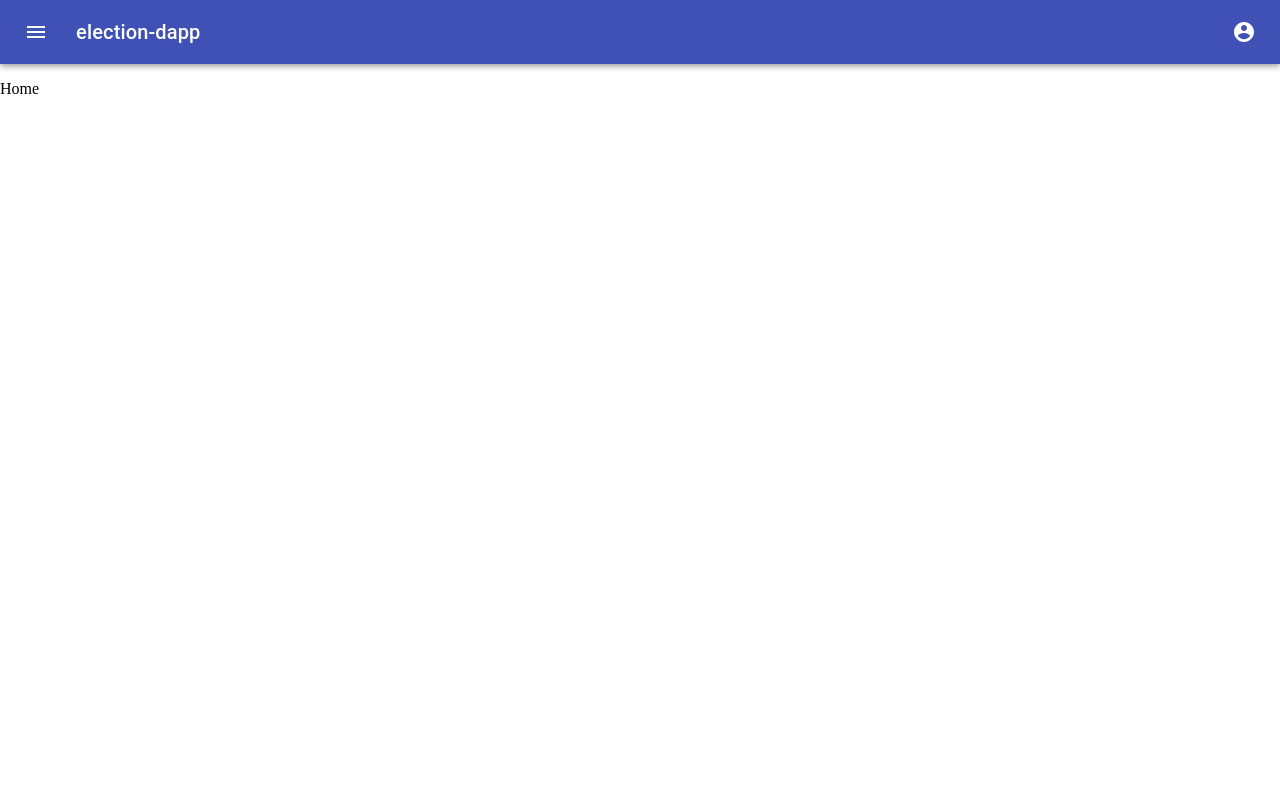
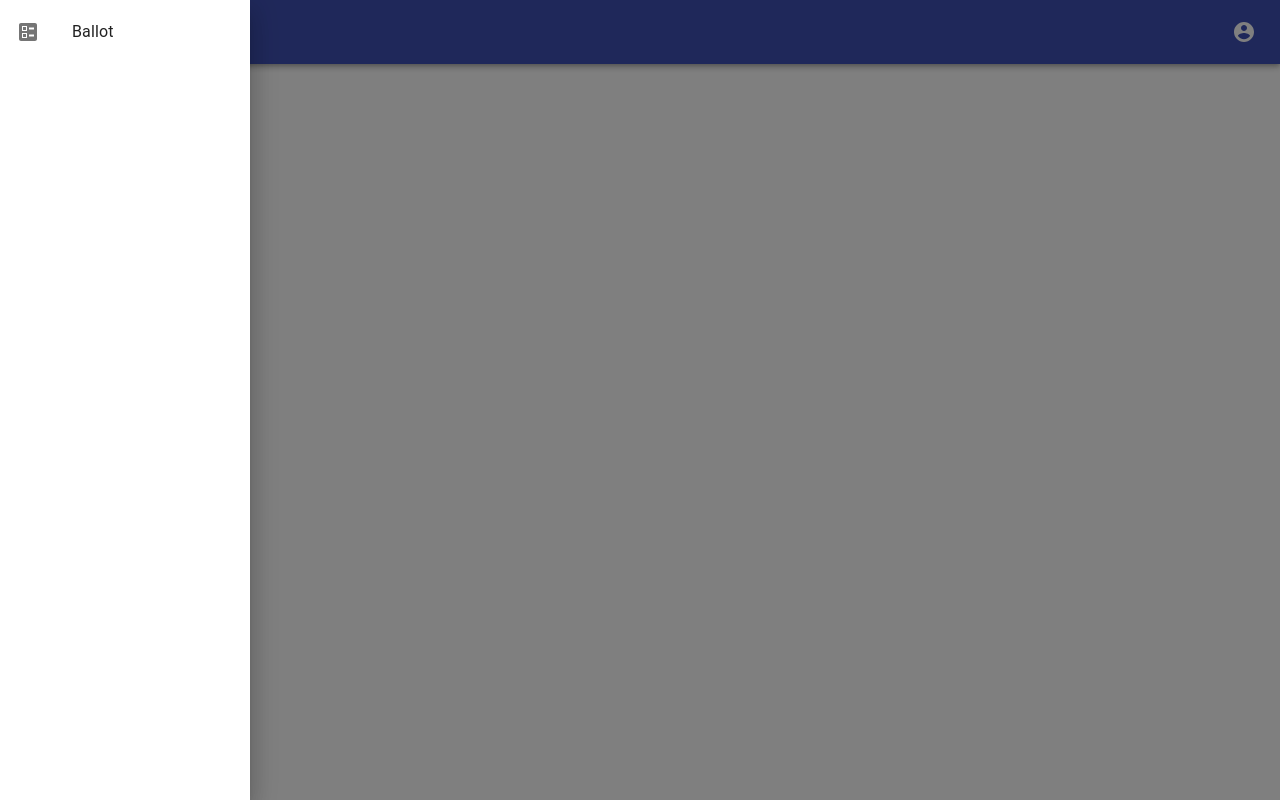
Before and after one commit to dobrucki/election-dapp, a React (Create React App) app in the folder app/: page / in a window 1280 px wide. Both pictures are taken after a click on the button 36 px from the left and 32 px from the top of the page. Built offline with nearby package versions, Linux system fonts and the light colour scheme.

Commit message:
Add side menu to the navbar

```diff
--- a/app/src/components/Navbar.js
+++ b/app/src/components/Navbar.js
@@ -1,7 +1,8 @@
-import React from 'react';
+import React, { useState } from 'react';
 import  { Link, NavLink } from 'react-router-dom';
 
 import { makeStyles } from '@material-ui/core/styles';
+import Drawer from '@material-ui/core/Drawer';
 import AppBar from '@material-ui/core/AppBar';
 import Toolbar from '@material-ui/core/Toolbar';
 import Typography from '@material-ui/core/Typography';
@@ -9,26 +10,63 @@ import Button from '@material-ui/core/Button';
 import IconButton from '@material-ui/core/IconButton';
 import MenuIcon from '@material-ui/icons/Menu';
 import AccountCircle from '@material-ui/icons/AccountCircle';
+import List from '@material-ui/core/List';
+import Divider from '@material-ui/core/Divider';
+import ListItem from '@material-ui/core/ListItem';
+import ListItemIcon from '@material-ui/core/ListItemIcon';
+import ListItemText from '@material-ui/core/ListItemText';
+import BallotIcon from '@material-ui/icons/Ballot';
 
 const useStyles = makeStyles(theme => ({
-  root: {
-    flexGrow: 1,
-  },
   menuButton: {
     marginRight: theme.spacing(2),
   },
   title: {
     flexGrow: 1,
   },
+  list: {
+    width: 250,
+  },
 }));
 
 const Navbar = () => {
   const classes = useStyles();
+  const [state, setState] = React.useState({
+    sideMenu: false,
+  });
+
+  const toggleDrawer = (open) => event => {
+    if (event.type === 'keydown' && (event.key === 'Tab' || event.key === 'Shift')) {
+      return;
+    }
+
+    setState({ ...state, sideMenu: open });
+  };
+
+  const sideList = () => (
+    <div
+      className={classes.list}
+      role="presentation"
+      onClick={toggleDrawer(false)}
+      onKeyDown={toggleDrawer(false)}
+    >
+      <List>
+        <ListItem button key='Ballot'>
+          <ListItemIcon>
+            <BallotIcon />
+          </ListItemIcon>
+          <ListItemText primary='Ballot' />
+        </ListItem>
+      </List>
+    </div>
+  );
 
   return (
+      <div>
         <AppBar position="static">
           <Toolbar>
-          <IconButton edge='start' className={classes.menuButton} color='inherit' aria-label='menu'>
+            <IconButton edge='start' className={classes.menuButton} color='inherit'
+            aria-label='menu' onClick={toggleDrawer(true)}>
               <MenuIcon />
             </IconButton>
             <Typography variant="h6" className={classes.title}>
@@ -39,6 +77,10 @@ const Navbar = () => {
             </IconButton>
           </Toolbar>
         </AppBar>
+        <Drawer open={state.sideMenu} onClose={toggleDrawer(false)}>
+          {sideList()}
+        </Drawer>
+      </div>
   );
 }
 
```
Also changed, not shown: app/src/App.js (indentation only). Lines whose indentation alone changed are shown as unchanged.
